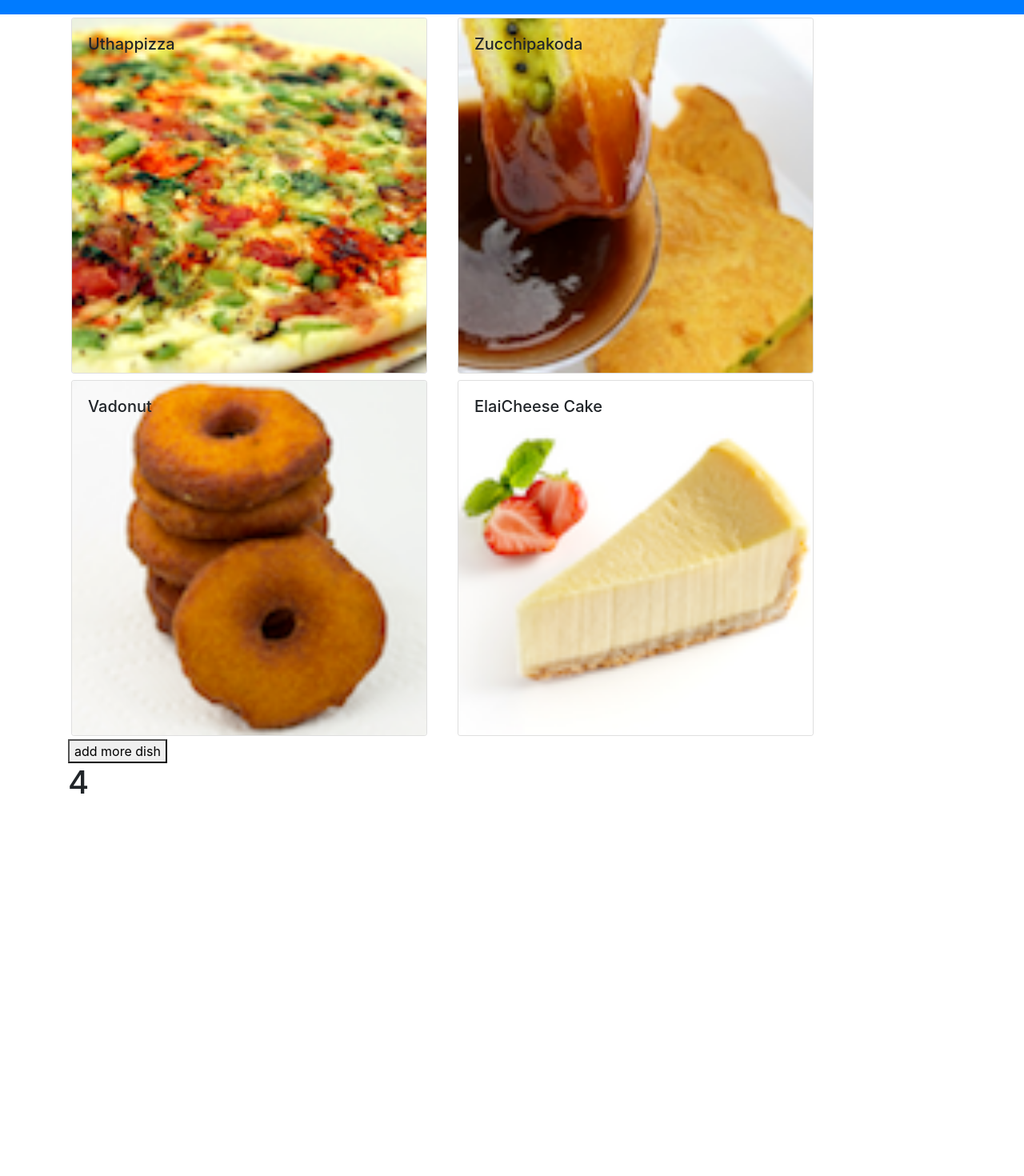
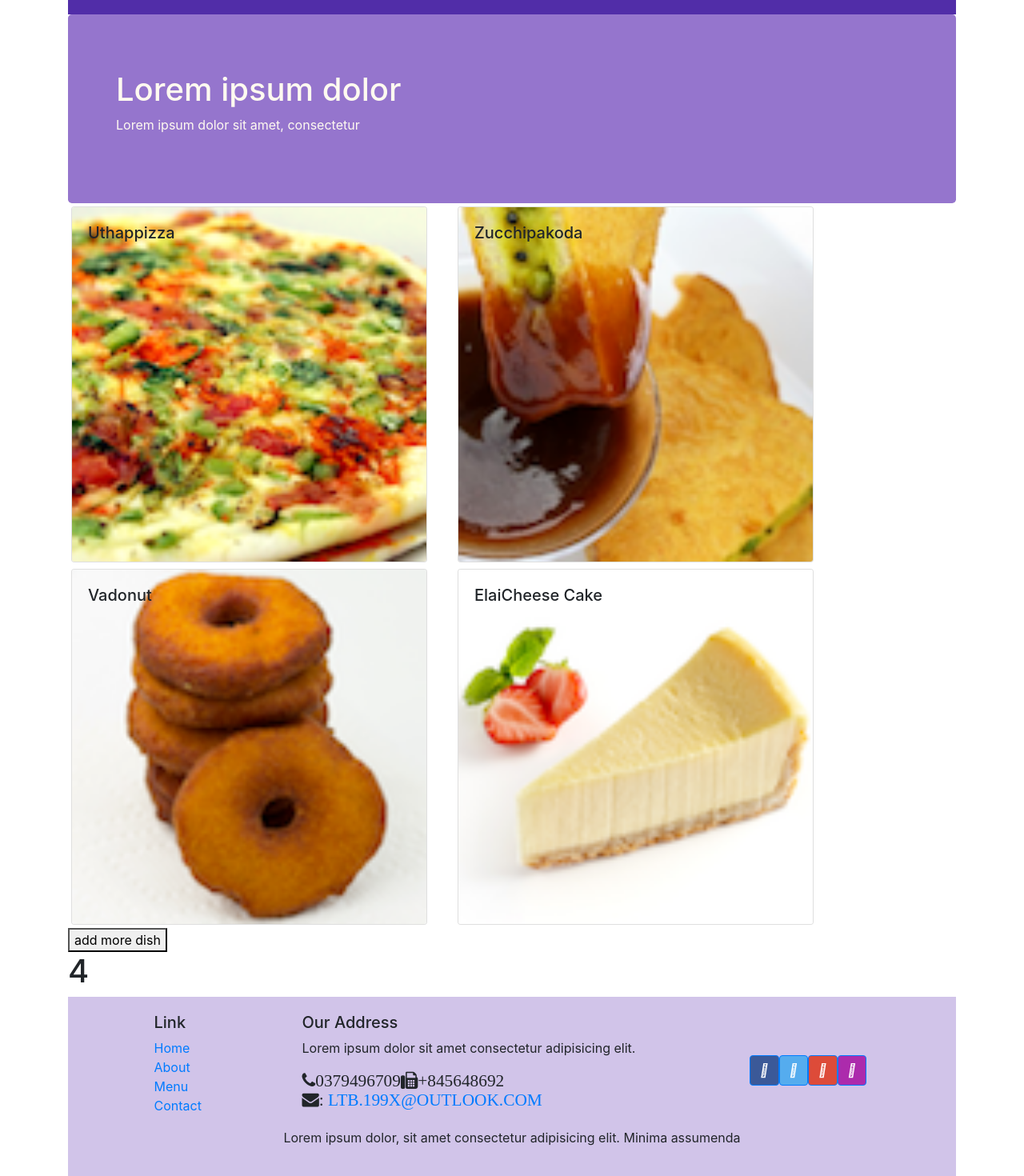
Before and after one commit to Naohonproject/RJS101X_LAB04_01, a React (Create React App) app: page /contactus in a window 1280 px wide. Shown: the part 38-1508 px from the top of the page at 80% size. Before the commit the page ends 1048 px from the top, so only its background shows below. Built offline with nearby package versions, Linux system fonts and the light colour scheme.

Commit message:
lab05_1 header and footer

```diff
--- a/package.json
+++ b/package.json
@@ -16,7 +16,7 @@
     "react-popper": "0.9.2",
     "react-redux": "5.0.7",
     "react-redux-form": "1.16.8",
-    "react-router-dom": "4.2.2",
+    "react-router-dom": "^4.2.2",
     "react-scripts": "1.1.4",
     "react-transition-group": "2.3.0",
     "reactstrap": "5.0.0",
--- a/src/App.css
+++ b/src/App.css
@@ -0,0 +1,36 @@
+/** @format */
+
+.row-header {
+	margin: 0 auto;
+	padding: 0 auto;
+}
+
+.row-content {
+	margin: 0 auto;
+	padding: 50px 0 50px 0;
+	border-bottom: 1px ridge;
+	min-height: 400px;
+}
+
+.footer {
+	background-color: #d1c4e9;
+	margin: 0 auto;
+	padding: 20px 0 20px 0;
+}
+
+.jumbotron {
+	padding: 70px 30px 70px 30px;
+	margin: 0px auto;
+	background: #9575cd;
+	color: floralwhite;
+}
+
+.address {
+	font-size: 80%;
+	margin: 0;
+	color: #0f0f0f;
+}
+
+.navbar-dark {
+	background-color: #512da8;
+}
--- a/src/App.js
+++ b/src/App.js
@@ -2,6 +2,7 @@
 
 import React, { Component } from "react";
 import Main from "./components/MainComponent";
+import "./App.css";
 class App extends Component {
 	render() {
 		return <Main />;
--- /dev/null
+++ b/src/components/FooterComponent.js
@@ -0,0 +1,79 @@
+/** @format */
+import React, { Component } from "react";
+import { Link } from "react-router-dom";
+
+function Footer() {
+	return (
+		<div className="footer">
+			<div className="container">
+				<div className="row justify-content-center">
+					<div className="col-4 offset-1 col-sm-2">
+						<h5>Link</h5>
+						<ul className="list-unstyled">
+							<li>
+								<a href="#">Home</a>
+							</li>
+							<li>
+								<a href="#">About</a>
+							</li>
+							<li>
+								<a href="#">Menu</a>
+							</li>
+							<li>
+								<a href="contactus.html">Contact</a>
+							</li>
+						</ul>
+					</div>
+					<div className="col-7 col-sm-5">
+						<h5>Our Address</h5>
+						<address>Lorem ipsum dolor sit amet consectetur adipisicing elit.</address>
+						<i className="fa fa-phone fa-lg">0379496709</i>
+						<i className="fa fa-fax fa-lg">+845648692</i>
+						<i className="fa fa-envelope fa-lg">
+							: <a href="#">LTB.199X@OUTLOOK.COM</a>
+						</i>
+					</div>
+					<div className="col-12 col-sm-4 align-self-center">
+						<div className="text-center">
+							<a
+								className="btn btn-primary"
+								style={{ backgroundColor: "#3b5998" }}
+								href="#!"
+								role="button">
+								<i className="fab fa-facebook-f"></i>
+							</a>
+							<a
+								className="btn btn-primary"
+								style={{ backgroundColor: "#55acee" }}
+								href="#!"
+								role="button">
+								<i className="fab fa-twitter"></i>
+							</a>
+							<a
+								className="btn btn-primary"
+								style={{ backgroundColor: "#dd4b39" }}
+								href="#!"
+								role="button">
+								<i className="fab fa-google"></i>
+							</a>
+							<a
+								className="btn btn-primary"
+								style={{ backgroundColor: "#ac2bac" }}
+								href="#!"
+								role="button">
+								<i className="fab fa-instagram"></i>
+							</a>
+						</div>
+					</div>
+				</div>
+				<div className="row justify-content-center">
+					<div className="col-auto">
+						<p>Lorem ipsum dolor, sit amet consectetur adipisicing elit. Minima assumenda</p>
+					</div>
+				</div>
+			</div>
+		</div>
+	);
+}
+
+export default Footer;
--- /dev/null
+++ b/src/components/HeaderComponent.js
@@ -0,0 +1,28 @@
+/** @format */
+import { Navbar, NavbarBrand, Jumbotron } from "reactstrap";
+import React, { Component } from "react";
+
+class Header extends Component {
+	render() {
+		return (
+			<React.Fragment>
+				<Navbar dark>
+					<div className="container"></div>
+					<NavbarBrand href="/">Some code here</NavbarBrand>
+				</Navbar>
+				<Jumbotron>
+					<div className="container">
+						<div className="row row-header">
+							<div className="col-12 col-sm-6">
+								<h1>Lorem ipsum dolor</h1>
+								<p>Lorem ipsum dolor sit amet, consectetur </p>
+							</div>
+						</div>
+					</div>
+				</Jumbotron>
+			</React.Fragment>
+		);
+	}
+}
+
+export default Header;
--- a/src/components/MainComponent.js
+++ b/src/components/MainComponent.js
@@ -2,7 +2,8 @@
 /** @format */
 
 import React, { Component } from "react";
-import { Navbar, NavbarBrand } from "reactstrap";
+import Header from "./HeaderComponent";
+import Footer from "./FooterComponent";
 import Menu from "./MenuComponent";
 import Count from "./Counter";
 import DishDetail from "./DishDetailComponent";
@@ -43,11 +44,8 @@ class Main extends Component {
 	render() {
 		return (
 			<div>
-				<Navbar dark color="primary">
-					<div className="container"></div>
-					<NavbarBrand href="/">Some code here</NavbarBrand>
-				</Navbar>
 				<div className="container">
+					<Header />
 					<Menu
 						onClick={(dish) => this.handleShowDetail(dish)}
 						selectedDish={this.state.selectedDish}
@@ -56,6 +54,7 @@ class Main extends Component {
 					<button onClick={() => this.handleAddDish()}>add more dish</button>
 					<Count numberOfDishes={this.state.dishes.length} />
 					<DishDetail comments={this.state.comments} selectedDish={this.state.selectedDish} />
+					<Footer />
 				</div>
 			</div>
 		);
--- a/src/components/MenuComponent.js
+++ b/src/components/MenuComponent.js
@@ -6,7 +6,7 @@ import { Card, CardImg, CardImgOverlay, CardTitle } from "reactstrap";
 function Menu({ dishes, selectedDish, onClick }) {
 	const menu = dishes.map((dish) => {
 		return (
-			<div onClick={() => onClick(dish)} className="col-12 col-md-5 m-1">
+			<div key={dish.id} onClick={() => onClick(dish)} className="col-12 col-md-5 m-1">
 				<Card>
 					<CardImg width="100%" object src={dish.image} alt={dish.name} />
 					<CardImgOverlay>
--- a/src/index.js
+++ b/src/index.js
@@ -1,9 +1,9 @@
 import React from 'react';
 import ReactDOM from 'react-dom';
 import 'bootstrap/dist/css/bootstrap.css';
+import 'bootstrap/dist/css/bootstrap.min.css';
 import 'font-awesome/css/font-awesome.css';
 import 'bootstrap-social/bootstrap-social.css';
-import 'bootstrap/dist/css/bootstrap.min.css';
 import './index.css';
 import App from './App';
 import reportWebVitals from './reportWebVitals';
```
Also changed, not shown: 1 other file (tests, documents, lock files or other folders).
